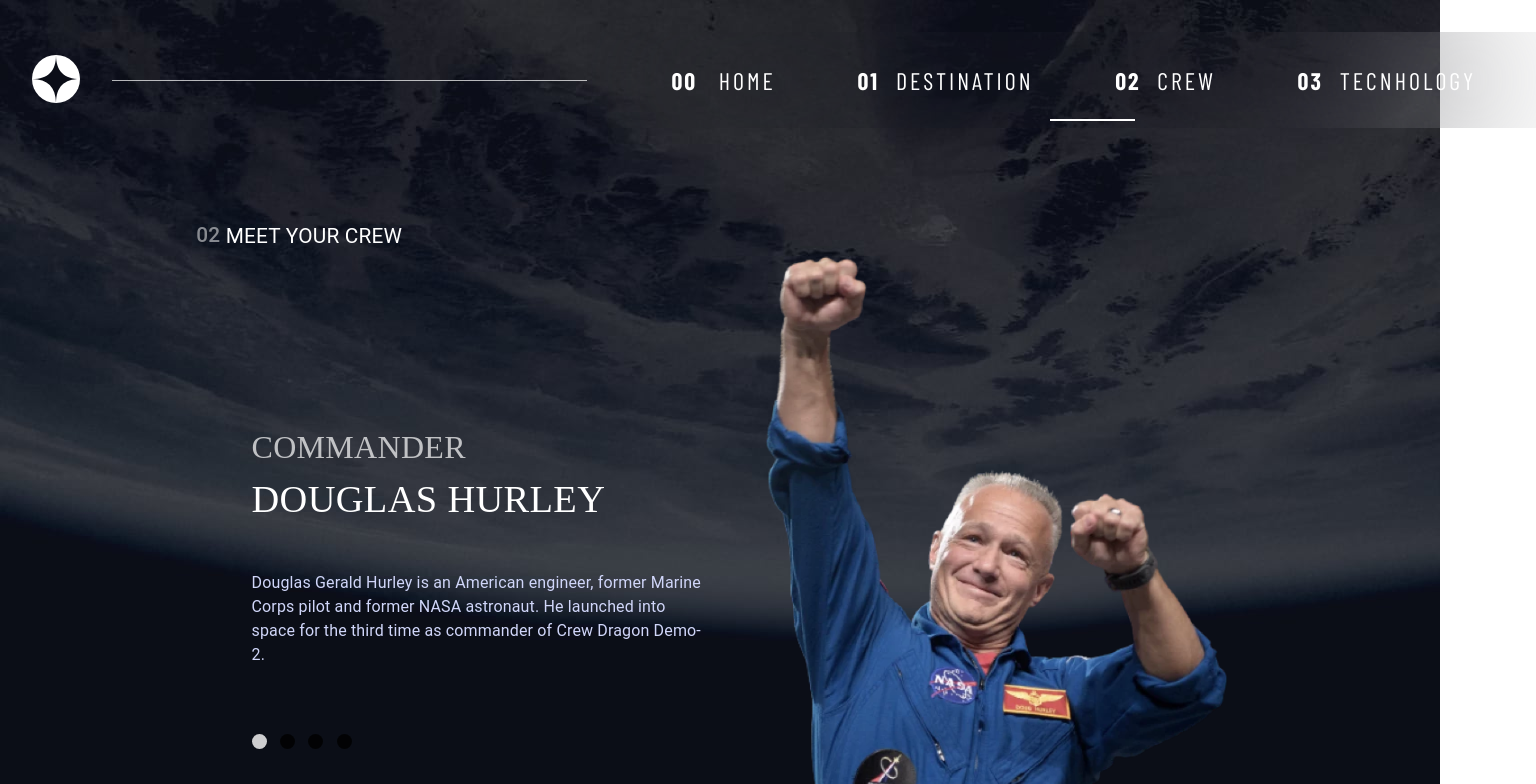
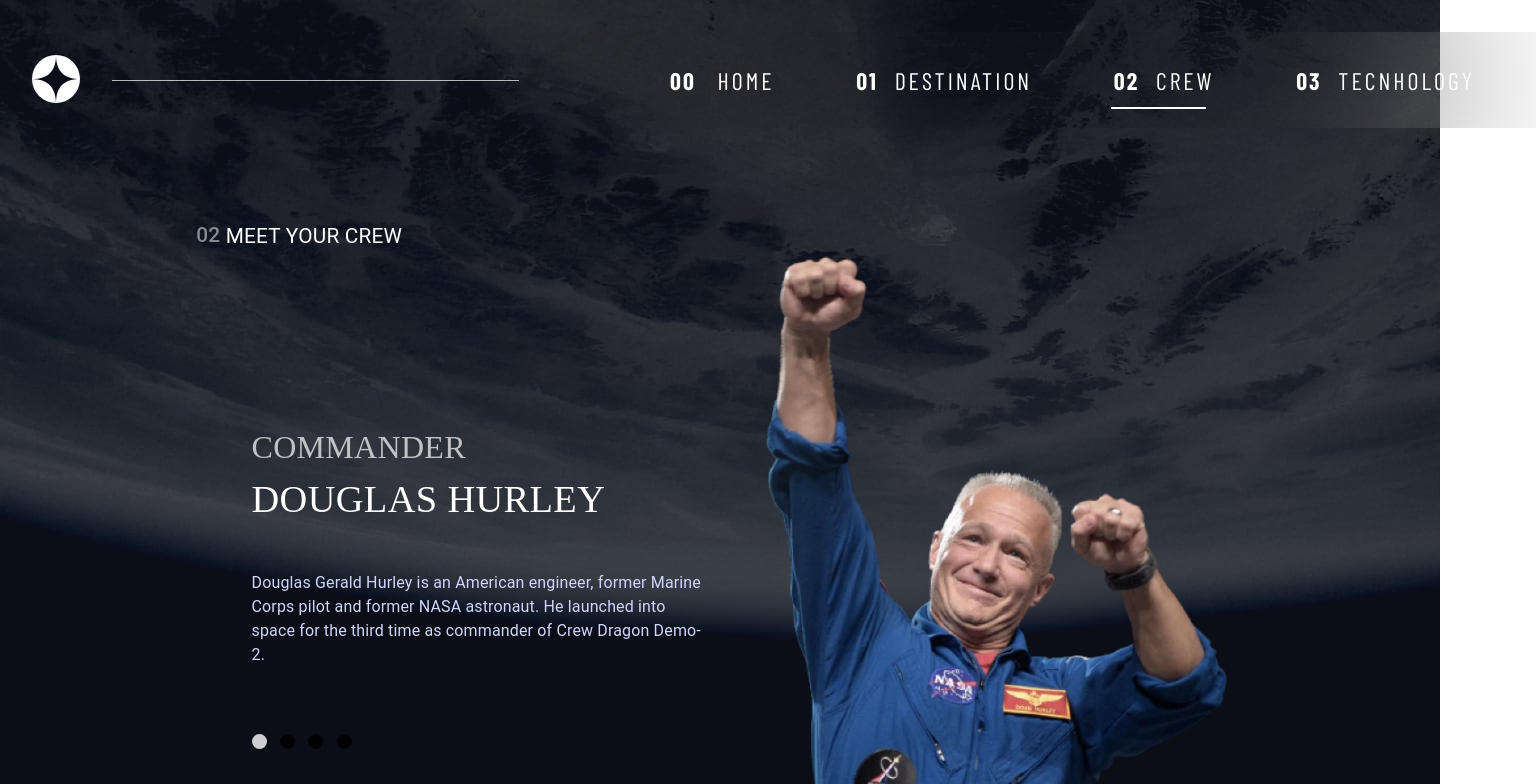
Before and after one commit to ItaloDev-Marcelo/Space-tourism.CH13, a React (Vite) app: page /crew in a window 1536 px wide. Shown: the top 784 px of the page. Built offline with nearby package versions, Linux system fonts and the light colour scheme; a web font is replaced by a local one.

Commit message:
fix style file and test branch

```diff
--- a/package.json
+++ b/package.json
@@ -27,6 +27,6 @@
     "eslint-plugin-react-hooks": "^5.0.0",
     "eslint-plugin-react-refresh": "^0.4.18",
     "globals": "^15.14.0",
-    "vite": "^6.1.1"
+    "vite": "^6.3.5"
   }
 }
--- a/src/App.css
+++ b/src/App.css
@@ -1050,6 +1050,32 @@ ul {
    }
 }
 
+@media (min-width:1360px) {
+   .link.active .title::after {
+      left: 90px;
+      width: 97px;
+   }
+
+   .link:nth-of-type(2).active .title::after {
+      left:250px;
+      width: 170px;
+   }
+
+   .link:nth-of-type(3).active .title::after {
+      top: 65px;
+      left:489px;
+      width: 90px;
+   }
+
+   .link:nth-of-type(4).active .title::after {
+      top: 65px;
+      left:650px;
+      width: 160px;
+   }
+
+
+}
+
 
 
 @media (min-width:1440px) {
@@ -1063,7 +1089,7 @@ ul {
    .line {
       position: relative;
       left: 1em;
-      width: 50%;
+      width: 40%;
       height: 1px;
       margin: 0 1em;
       background-color: #fff;
@@ -1082,21 +1108,22 @@ ul {
    }
 
    .link.active .title::after {
+      left:100px;
       width: 87px;
    }
 
    .link:nth-of-type(2).active .title::after {
-      left:250px;
-      width: 152px;
+      left:277px;
+      width: 172px;
    }
 
    .link:nth-of-type(3).active .title::after {
-      left:475px;
-      width: 85px;
+      left:537px;
+      width: 95px;
    }
 
    .link:nth-of-type(4).active .title::after {
-      left:637px;
+      left:730px;
    }
 
 
```
Also changed, not shown: 1 other file (tests, documents, lock files or other folders).
